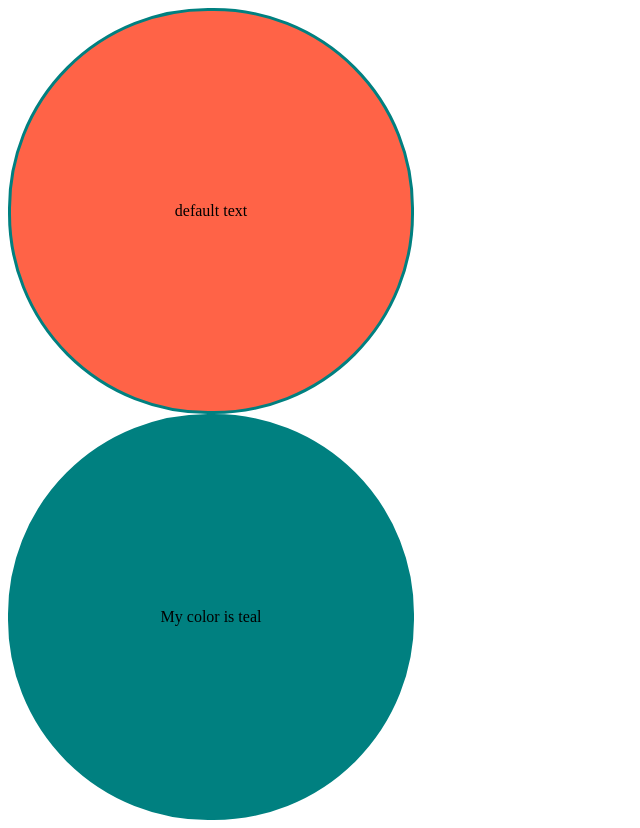
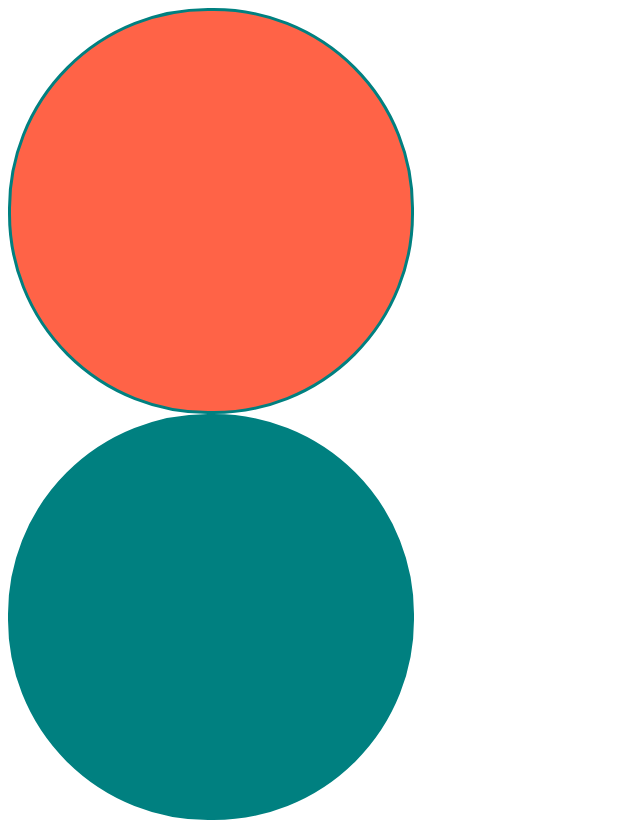
Before and after one commit to onetuks/reactjs-practice, a React (Create React App) app: page / in a window 1280 px wide. Shown: the whole page, without its empty margins (0-640 px from the left). Built offline with nearby package versions, Linux system fonts and the light colour scheme.

Commit message:
typescript - state

```diff
--- a/src/App.tsx
+++ b/src/App.tsx
@@ -5,7 +5,7 @@ function App() {
   return (
     <div>
       <Circle bgColor={"tomato"} borderColor={"teal"} />
-      <Circle bgColor={"teal"} text={"My color is teal"} />
+      <Circle bgColor={"teal"} />
     </div>
   );
 }
--- a/src/Circle.tsx
+++ b/src/Circle.tsx
@@ -1,3 +1,4 @@
+import { useState } from "react";
 import styled from "styled-components";
 
 interface ContainerProps {
@@ -16,25 +17,17 @@ const Container = styled.div<ContainerProps>`
   align-items: center;
 `;
 
-// typescript optional 선언
-// 1번 방법 key?: type;
-// 2번 방법 key: type | undefined;
 interface CircleProps {
   bgColor: string;
   borderColor?: string;
-  text?: string;
 }
 
-// a ?? b -> a가 undefined가 아니면 a / undefined면 b
-function Circle({ bgColor, borderColor, text="default text" }: CircleProps) {
-  return (
-    <Container
-      bgColor={bgColor}
-      borderColor={borderColor ?? bgColor}
-    >
-        {text}
-    </Container>
-  );
+function Circle({ bgColor, borderColor }: CircleProps) {
+//   const [counter, setCounter] = useState(0);
+    const [counter, setCounter] = useState<number|string>(0);
+//   setCounter("hi");
+//   setCounter(0);
+  return <Container bgColor={bgColor} borderColor={borderColor ?? bgColor} />;
 }
 
 export default Circle;
```
